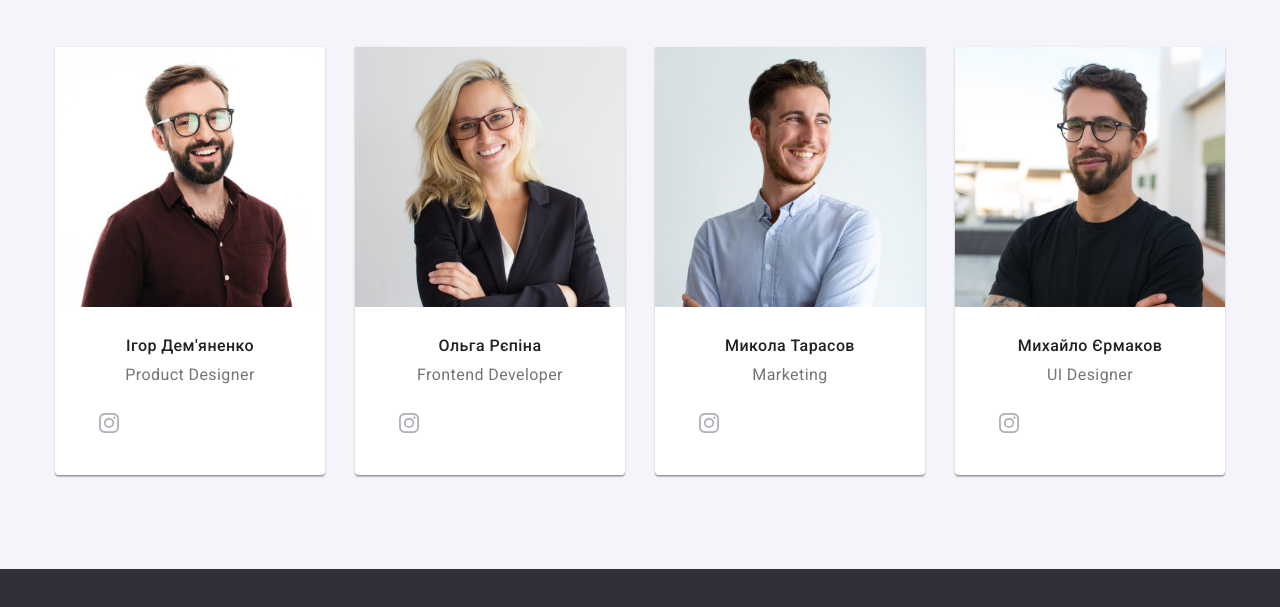
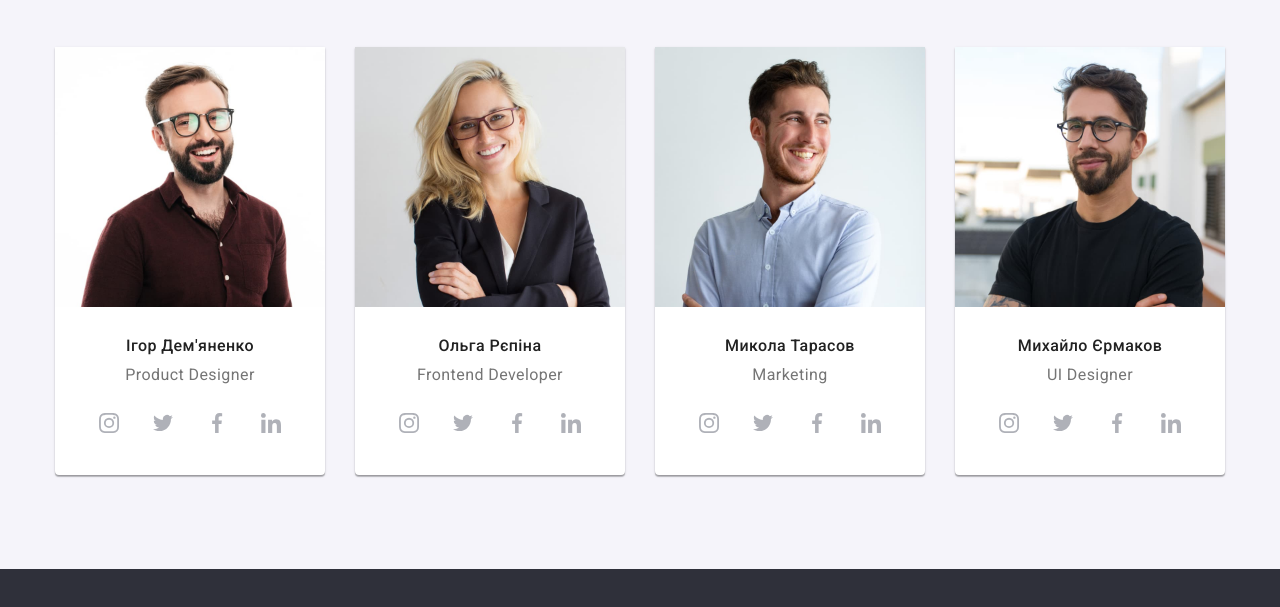
Before and after one commit to Artkrokh/goit-markup-hw-04, a plain HTML site: page index.html in a window 1280 px wide. Shown: the part 1594-2201 px from the top of the page. Drawn offline with Linux system fonts and the light colour scheme.

Commit message:
Update index.html

```diff
--- a/index.html
+++ b/index.html
@@ -142,17 +142,17 @@
                       </a></li>
                       <li class="personal-soc-item"><a class="personal-soc-link link" href="">
                         <svg class="personal-soc-icon" width="20" height="20">
-                          <use href="./images/icons.svg#"></use>
+                          <use href="./images/icons.svg#icon-twitter"></use>
                         </svg>
                       </a></li>
                       <li class="personal-soc-item"><a class="personal-soc-link link" href="">
                         <svg class="personal-soc-icon" width="20" height="20">
-                          <use href="./images/icons.svg#"></use>
+                          <use href="./images/icons.svg#icon-facebook"></use>
                         </svg>
                       </a></li>
                       <li class="personal-soc-item"><a class="personal-soc-link link" href="">
                         <svg class="personal-soc-icon" width="20" height="20">
-                          <use href="./images/icons.svg#"></use>
+                          <use href="./images/icons.svg#icon-linkedin"></use>
                         </svg>
                       </a></li>
                     </ul>
@@ -177,17 +177,17 @@
                       </a></li>
                       <li class="personal-soc-item"><a class="personal-soc-link link" href="">
                         <svg class="personal-soc-icon" width="20" height="20">
-                          <use href="./images/icons.svg#"></use>
+                          <use href="./images/icons.svg#icon-twitter"></use>
                         </svg>
                       </a></li>
                       <li class="personal-soc-item"><a class="personal-soc-link link" href="">
                         <svg class="personal-soc-icon" width="20" height="20">
-                          <use href="./images/icons.svg#"></use>
+                          <use href="./images/icons.svg#icon-facebook"></use>
                         </svg>
                       </a></li>
                       <li class="personal-soc-item"><a class="personal-soc-link link" href="">
                         <svg class="personal-soc-icon" width="20" height="20">
-                          <use href="./images/icons.svg#"></use>
+                          <use href="./images/icons.svg#icon-linkedin"></use>
                         </svg>
                       </a></li>
                     </ul>
@@ -211,17 +211,17 @@
                       </a></li>
                       <li class="personal-soc-item"><a class="personal-soc-link link" href="">
                         <svg class="personal-soc-icon" width="20" height="20">
-                          <use href="./images/icons.svg#"></use>
+                          <use href="./images/icons.svg#icon-twitter"></use>
                         </svg>
                       </a></li>
                       <li class="personal-soc-item"><a class="personal-soc-link link" href="">
                         <svg class="personal-soc-icon" width="20" height="20">
-                          <use href="./images/icons.svg#"></use>
+                          <use href="./images/icons.svg#icon-facebook"></use>
                         </svg>
                       </a></li>
                       <li class="personal-soc-item"><a class="personal-soc-link link" href="">
                         <svg class="personal-soc-icon" width="20" height="20">
-                          <use href="./images/icons.svg#"></use>
+                          <use href="./images/icons.svg#icon-linkedin"></use>
                         </svg>
                       </a></li>
                     </ul>
@@ -245,17 +245,17 @@
                       </a></li>
                       <li class="personal-soc-item"><a class="personal-soc-link link" href="">
                         <svg class="personal-soc-icon" width="20" height="20">
-                          <use href="./images/icons.svg#"></use>
+                          <use href="./images/icons.svg#icon-twitter"></use>
                         </svg>
                       </a></li>
                       <li class="personal-soc-item"><a class="personal-soc-link link" href="">
                         <svg class="personal-soc-icon" width="20" height="20">
-                          <use href="./images/icons.svg#"></use>
+                          <use href="./images/icons.svg#icon-facebook"></use>
                         </svg>
                       </a></li>
                       <li class="personal-soc-item"><a class="personal-soc-link link" href="">
                         <svg class="personal-soc-icon" width="20" height="20">
-                          <use href="./images/icons.svg#"></use>
+                          <use href="./images/icons.svg#icon-linkedin"></use>
                         </svg>
                       </a></li>
                     </ul>
```
